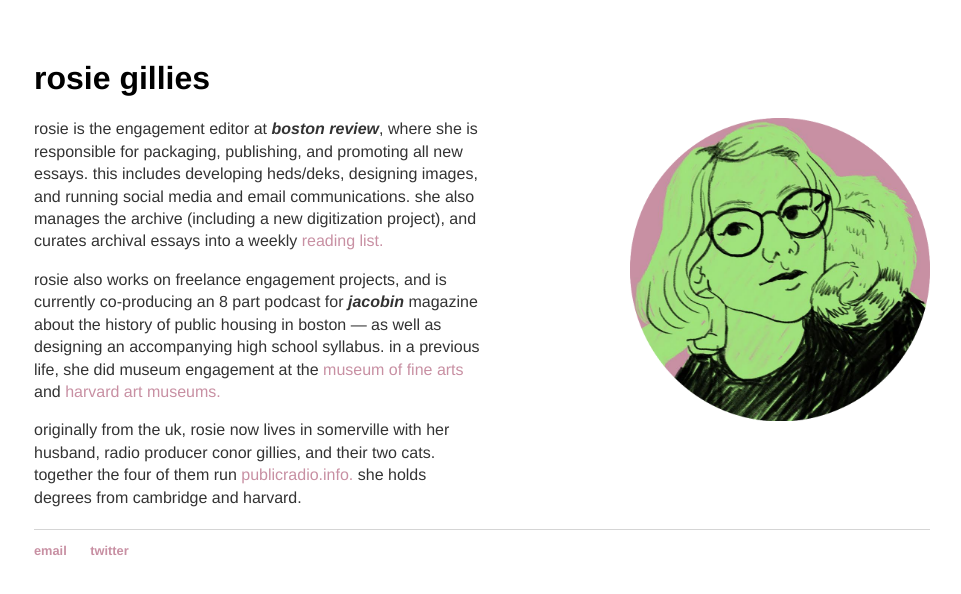
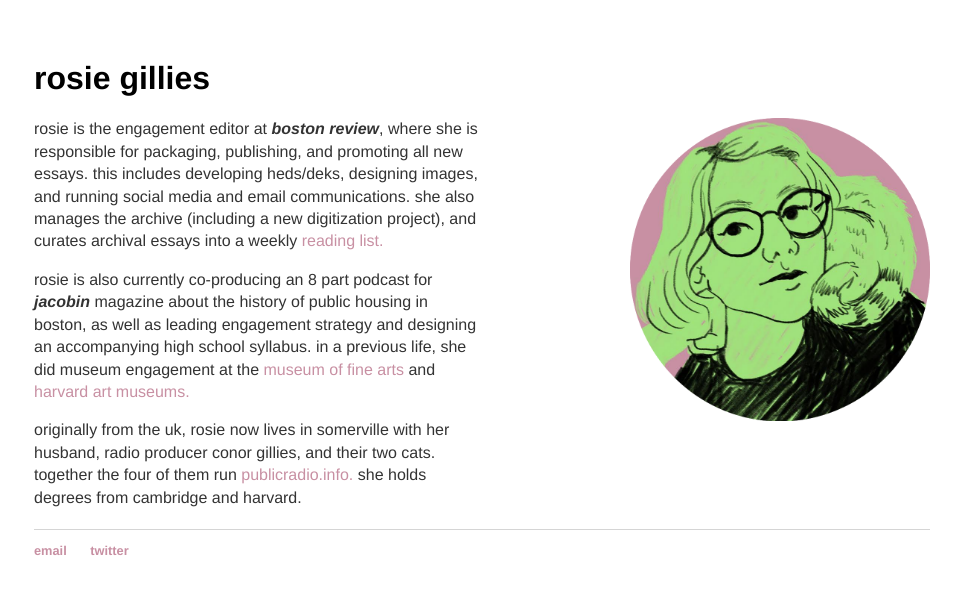
Before and after one commit to rosiebusia/rosiebusia.github.io, a Jekyll site: the page built from index.html, in a window 1280 px wide. Shown: the top 594 px of the page, without its empty margins (86-1047 px from the left). Built offline with Jekyll 4.4.1, drawn with Linux system fonts in a browser that asks for light colours.

Commit message:
Update index.html

```diff
--- a/index.html
+++ b/index.html
@@ -6,6 +6,6 @@
 	<h1>rosie gillies</h1>
 	<body> <img alt="" src="rosie.png" style="width: 300px; float: right;"/></body>
 	<p>rosie is the engagement editor at <i><b>boston review</b></i>, where she is responsible for packaging, publishing, and promoting all new essays. this includes developing heds/deks, designing images, and running social media and email communications. she also manages the archive (including a new digitization project), and curates archival essays into a weekly <a href="http://bostonreview.net/author/rosie-gillies" target_"blank">reading list.</a></p>
-<p>rosie also works on freelance engagement projects, and is currently co-producing an 8 part podcast for <b><i>jacobin</i></b> magazine about the history of public housing in boston — as well as designing an accompanying high school syllabus. in a previous life, she did museum engagement at the <a href="https://www.metrowestdailynews.com/news/20170129/fantastical-creatures-art-program-in-southborough" target="_blank">museum of fine arts</a> and <a href="https://news.harvard.edu/gazette/story/2016/04/the-link-between-art-and-history/" target="blank">harvard art museums.</a></p>
+<p>rosie is also currently co-producing an 8 part podcast for <b><i>jacobin</i></b> magazine about the history of public housing in boston, as well as leading engagement strategy and designing an accompanying high school syllabus. in a previous life, she did museum engagement at the <a href="https://www.metrowestdailynews.com/news/20170129/fantastical-creatures-art-program-in-southborough" target="_blank">museum of fine arts</a> and <a href="https://news.harvard.edu/gazette/story/2016/04/the-link-between-art-and-history/" target="blank">harvard art museums.</a></p>
 	<p>originally from the uk, rosie now lives in somerville with her husband, radio producer conor gillies, and their two cats. together the four of them run <a href="http://www.publicradio.info">publicradio.info.</a> she holds degrees from cambridge and harvard.</p>
 </div><!-- /.blurb -->
```
